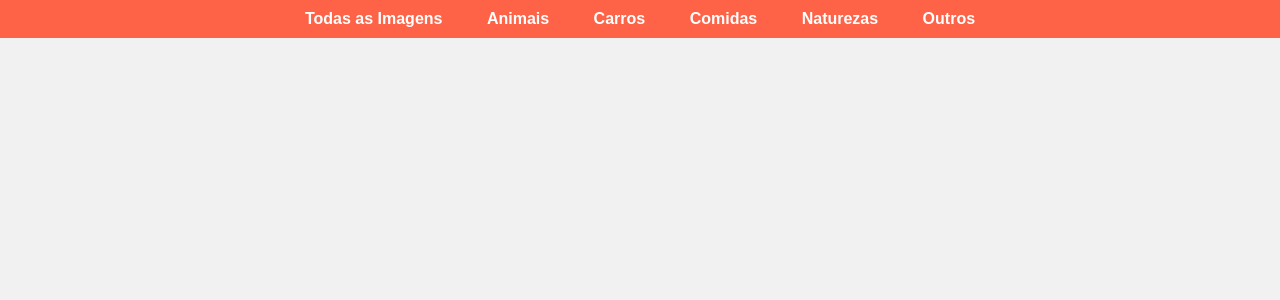
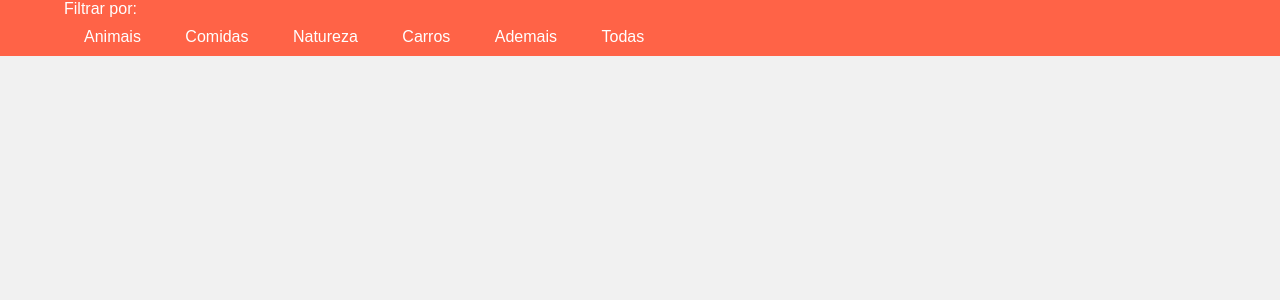
Before and after one commit to avlisesolrac/jira, a PHP site: page / in a window 1280 px wide. Shown: the top 300 px of the page. Run offline with PHP 8.4, Linux system fonts and the light colour scheme.

Commit message:
success: Desenvolver Filtro por Categoria de Imagem - DEV-43
Aprendi a utilizar o recurso :target para aplicar filtros para o conteúdo da página.

```diff
--- a/DEV-43/estilo.css
+++ b/DEV-43/estilo.css
@@ -2,10 +2,10 @@
 margin: 0;
 padding: 0;
 font-family: 'Century Gothic', sans-serif;
-color: #fff;
 text-decoration: none;
 list-style-type: none;
 font-style: normal;
+color: #fff;
 }
 
 body{
@@ -19,8 +19,8 @@ background-color: tomato;
 header nav{
 width: 90%;
 margin: auto;
-text-align: center;
 }
+
 
 header nav ul li{
 display: inline-block;
@@ -29,8 +29,6 @@ display: inline-block;
 header nav ul li a{
 display: block;
 padding: 10px 20px;
-text-align: center;
-font-weight: bold;
 }
 
 header nav ul li a:hover{
@@ -38,53 +36,62 @@ background-color: coral;
 }
 
 main{
-display: block;
+width: 100%;
 text-align: center;
 }
 
-main section article{
+main ul li{
 display: inline-block;
 }
 
-main section article ul li{
+main section{
+display: inline-block;
+margin: 5px;
+}
+
+main section ul picture{
 width: 300px;
 height: 200px;
-margin: 10px;
-display: none;
-text-align: center;
+display: inline-block;
+margin: 5px;
+
 }
 
-main section article ul li picture img{
+main section ul{
+display: none;
+}
+
+main section ul li picture img{
 width: 100%;
 height: 100%;
 box-shadow: 0 0 10px #444;
 border-radius: 10px;
+cursor: pointer;
 transition: .3s;
 }
 
-main section article ul li picture:hover img{
+main section ul li picture:hover img{
 transform: scale(1.04);
 }
 
-section article ul{
-display: block;
-}
 
-article:target ul li{
+:target ul{
 display: inline-block;
 }
 
-section:target ul li{
-display: inline-block;
-}
-
-@media (max-width: 805px){
+@media (max-width: 697px){
 
 header nav{
 width: 100%;
 }
+
+header nav span{
+display: block;
+padding: 10px 20px;
+}
+
 header nav ul li{
 display: block;
+text-align: center;
 }
-
 }
--- a/DEV-43/index.html
+++ b/DEV-43/index.html
@@ -3,89 +3,67 @@
 <head>
 	<meta charset="utf-8">
 	<meta name="viewport" content="width=device-width, initial-scale=1.0">
-	<title>Filtro de Categorias de Imagens</title>
+	<title>Filtro de Imagens por Categoria</title>
 	<link rel="stylesheet" type="text/css" href="estilo.css">
 </head>
 <body>
 
 <header>
-	<nav>
+	<nav><span>Filtrar por: </span>
 		<ul>
-			<li><a href="#tudo">Todas as Imagens</a></li>
 			<li><a href="#animais">Animais</a></li>
+			<li><a href="#comidas">Comidas</a></li>
+			<li><a href="#natureza">Natureza</a></li>
 			<li><a href="#carros">Carros</a></li>
-			<li><a href="#comidas">Comidas</a></li>
-			<li><a href="#naturezas">Naturezas</a></li>
-			<li><a href="#outros">Outros</a></li>
+			<li><a href="#outros">Ademais</a></li>
+			<li><a href="#todas">Todas</a></li>
 		</ul>
 	</nav>
 </header>
 
-<main>
+<main id="todas">
 
-	<section id="tudo">
-		<article id="animais">
+	<section id="animais">
 			<ul>
-				<li>
-					<picture><img src="images\2.jpg"></picture>
-				</li>
-				<li>
-					<picture><img src="images\6.jpg"></picture>
-				</li>
-				<li>
-					<picture><img src="images\8.jpg"></picture>
-				</li>
-				<li>
-					<picture><img src="images\10.webp"></picture>
-				</li>
+				<li><picture><img src="images\2.jpg"></picture></li>
+				<li><picture><img src="images\6.jpg"></picture></li>
+				<li><picture><img src="images\8.jpg"></picture></li>
+				<li><picture><img src="images\10.webp"></picture></li>
 			</ul>
-		</article>
-
-		<article id="carros">
-			<ul>
-				<li>
-					<picture><img src="images\1.jpg"></picture>
-				</li>
-			</ul>
-		</article>
-
-		<article id="comidas">
-			<ul>
-				<li>
-					<picture><img src="images\5.jpg"></picture>
-				</li>
-				<li>
-					<picture><img src="images\9.jpg"></picture>
-				</li>
-				<li>
-					<picture><img src="images\11.jpg"></picture>
-				</li>
-			</ul>
-		</article>
-
-		<article id="naturezas">
-			<ul>
-				<li>
-					<picture><img src="images\3.jpg"></picture>
-				</li>
-				<li>
-					<picture><img src="images\7.jpg"></picture>
-				</li>
-			</ul>
-		</article>
-
-		<article id="outros">
-			<ul>
-				<li>
-					<picture><img src="images\4.jpg"></picture>
-				</li>
-				<li>
-					<picture><img src="images\12.jpg"></picture>
-				</li>
-			</ul>
-		</article>
+		</picture>
 	</section>
 
+	<section id="carros">
+			<ul>
+				<li><picture><img src="images\1.jpg"></picture></li>
+			</ul>
+		</picture>
+	</section>
+
+	<section id="comidas">
+			<ul>
+				<li><picture><img src="images\5.jpg"></picture></li>
+				<li><picture><img src="images\9.jpg"></picture></li>
+				<li><picture><img src="images\11.jpg"></picture></li>
+			</ul>
+		</picture>
+	</section>
+
+	<section id="natureza">
+			<ul>
+				<li><picture><img src="images\3.jpg"></picture></li>
+				<li><picture><img src="images\7.jpg"></picture></li>
+			</ul>
+		</picture>
+	</section>
+
+	<section id="outros">
+			<ul>
+				<li><picture><img src="images\4.jpg"></picture></li>
+				<li><picture><img src="images\12.jpg"></picture></li>
+			</ul>
+		</picture>
+	</section>
 </main>
 
 </body>
```
Also changed, not shown: 1 other file.
